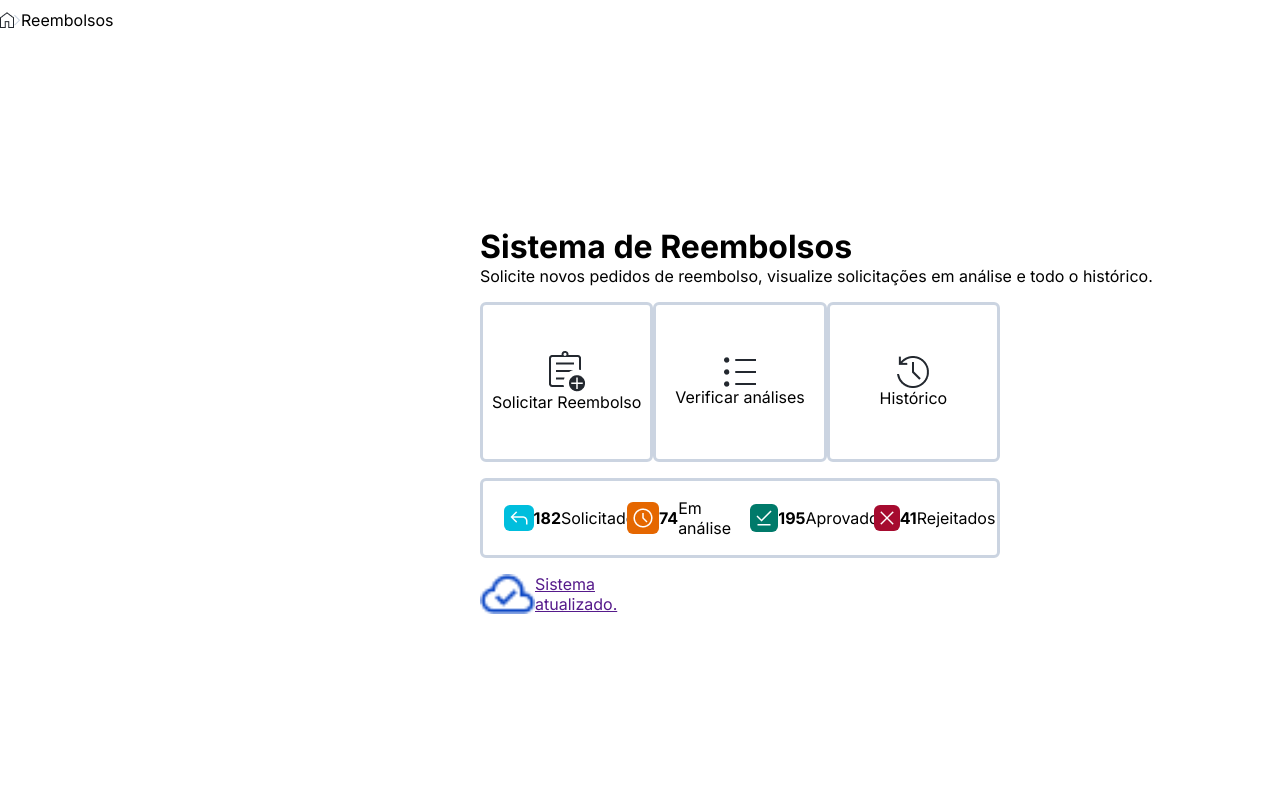
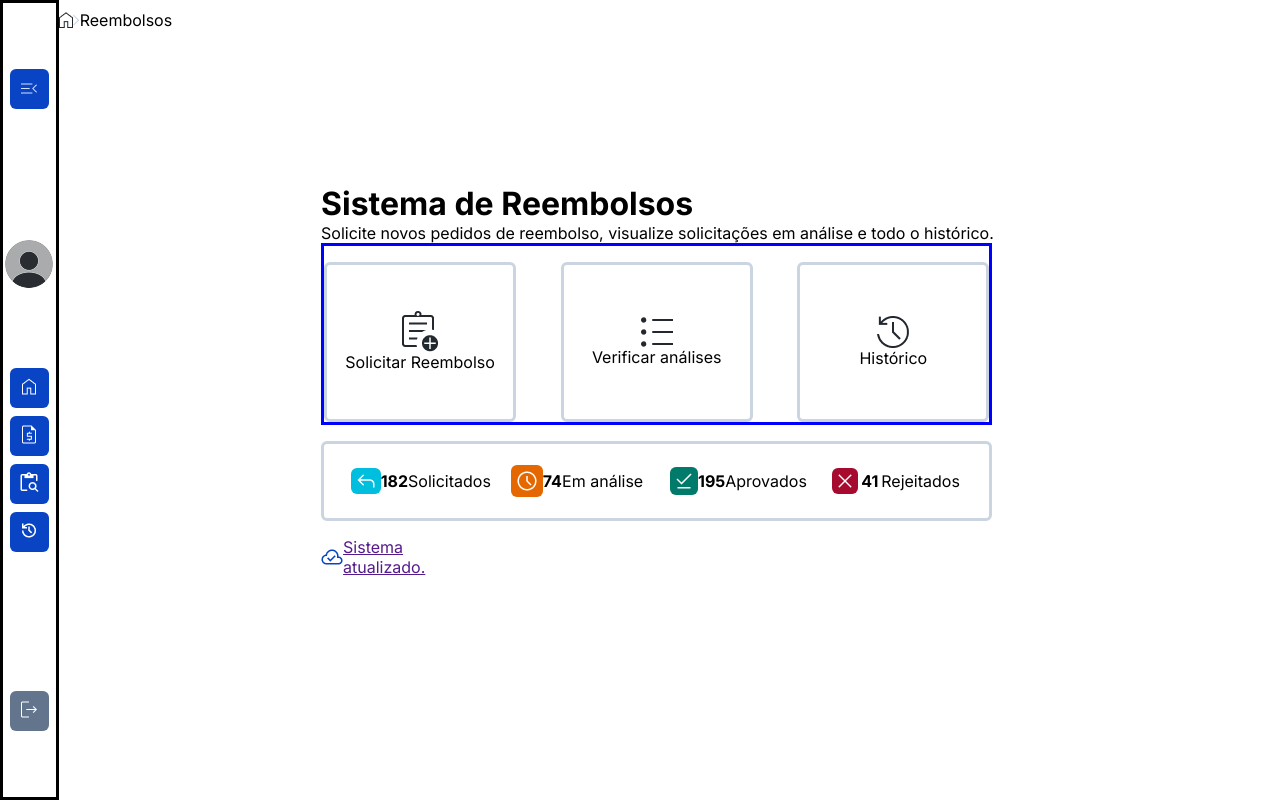
Before and after one commit to karynnemoreira/sispar-t2, a React (Vite) app: page /reembolsos in a window 1280 px wide. Built offline with nearby package versions, Linux system fonts and the light colour scheme.

Commit message:
criação da navbar

```diff
--- /dev/null
+++ b/src/components/navbar/NavBar.jsx
@@ -0,0 +1,53 @@
+import Historico from "../../assets/Header/Botão - Histórico.png";
+import Home from "../../assets/Header/botão - Home.png";
+import Pesquisa from "../../assets/Header/Botão - Pesquisa.png";
+import Reembolso from "../../assets/Header/Botão - Reembolso.png";
+import Sair from "../../assets/Header/Botão - Sair.png";
+import Perfil from "../../assets/Header/image.png";
+import Fechar from "../../assets/Header/imagem-fechar-header.png";
+import styles from "./NavBar.module.scss";
+import { useNavigate } from "react-router-dom";
+
+function NavBar() {
+  const navigate = useNavigate();
+
+  return (
+    <nav className={styles.navBarEstilo}>
+      <button>
+        <img src={Fechar} alt="Botão abrir e fechar" />
+      </button>
+
+      <section>
+        <img src={Perfil} alt="Foto do perfil" />
+
+        <div>
+          <button
+            onClick={() => {
+              navigate("/reembolsos");
+            }}
+          >
+            <img src={Home} alt="Botão Home" />
+          </button>
+
+          <button onClick={()=>{navigate("/solicitacao")}}>
+            <img src={Reembolso} alt="Botão Reembolso" />
+          </button>
+
+          <button onClick={()=>{navigate("/reembolsos")}}>
+            <img src={Pesquisa} alt="Botão Pesquisa" />
+          </button>
+
+          <button onClick={()=>{navigate("/solicitacao")}}>
+            <img src={Historico} alt="Botão histórico" />
+          </button>
+        </div>
+      </section>
+
+      <button className={styles.buttonSair}  onClick={()=>{navigate("/")}}>
+        <img src={Sair} alt="Botão sair" />
+      </button>
+    </nav>
+  );
+}
+
+export default NavBar;
--- /dev/null
+++ b/src/components/navbar/NavBar.module.scss
@@ -0,0 +1,40 @@
+.navBarEstilo {
+ border: solid;
+  height: 100vh;
+  width: 5vw;
+  display: flex;
+  flex-direction: column;
+  align-items: center;
+  justify-content: space-around;
+
+  section {
+    width: 100%;
+   // border: solid red;
+    display: flex;
+    flex-direction: column;
+    height: 40vh;
+    justify-content: space-between;
+    align-items: center;
+
+    div {
+      width: 100%;
+      height: 25vh;
+      display: flex;
+      flex-direction: column;
+      //border: solid green;
+      justify-content: space-evenly;
+      align-items: center;
+    }
+  }
+}
+
+button {
+  background-color: #0844c4;
+  width: 3vw;
+  height: 5vh;
+  border-radius: 6px;
+  border: none;
+}
+.buttonSair {
+  background-color: #63758d;
+}
--- a/src/components/reembolsos/Reembolsos.jsx
+++ b/src/components/reembolsos/Reembolsos.jsx
@@ -9,9 +9,15 @@
 import Sistema from "../../assets/Dashboard/Sistema-atualizado.png";
 import SolicitarHistorico from "../../assets/Dashboard/Solicitar - Histórico.png";
 import SolicitarReembolso from "../../assets/Dashboard/Solicitar - Reembolso.png";
+//importando a NavBar no Reembolsos
+import NavBar from "../navbar/NavBar.jsx"
+
 function Rembolsos() {
   return (
-    <div>
+    <div className={styles.body}>
+
+<NavBar />
+
       <header>
         <img src={Home} alt="Casinha da header" />
         <img src={Seta} alt="Setinha da header" />
--- a/src/components/reembolsos/Reembolsos.module.scss
+++ b/src/components/reembolsos/Reembolsos.module.scss
@@ -1,3 +1,7 @@
+.body{
+  display: flex;
+}
+
 header {
   display: flex;
   justify-content: space-between;
@@ -11,11 +15,12 @@
 }
 
 .mainReembolsos {
+  width: 95vw;
   height: 95vh;
   display: flex;
   flex-direction: column;
   justify-content: center;
-  padding-left: 30rem;
+  padding-left: 10rem;
   h1{
     font-size: 2rem;
     font-weight: 700;
@@ -23,10 +28,10 @@
 }
 
 .containerCards {
-  //border: solid blue;
+  border: solid blue;
   display: flex;
   justify-content: space-between;
-  width: 65%;
+  width: 70%;
 }
 
 .card {
@@ -43,7 +48,7 @@
 
 .containerDados {
     border: solid #CBD4E1;
-    width: 65%;
+    width: 70%;
   height: 10vh;
   display: flex;
   justify-content: space-evenly;
@@ -87,10 +92,11 @@
 }
 
 .containerSistema {
- // border: solid green;
-  width: 12%;
+ //border: solid green;
+  width: 14%;
   display: flex;
   justify-content: space-between;
   margin-top: 1rem;
+  align-items: center;
 
 }
--- a/src/components/solicitacao/Solicitacao.jsx
+++ b/src/components/solicitacao/Solicitacao.jsx
@@ -1,6 +1,8 @@
+import NavBar from "../navbar/NavBar.jsx"
 function Solicitacao(){
     return(
         <>
+        <NavBar />
         <h2>Olá, sou componente de solicitação</h2>
         </>
     )
```
